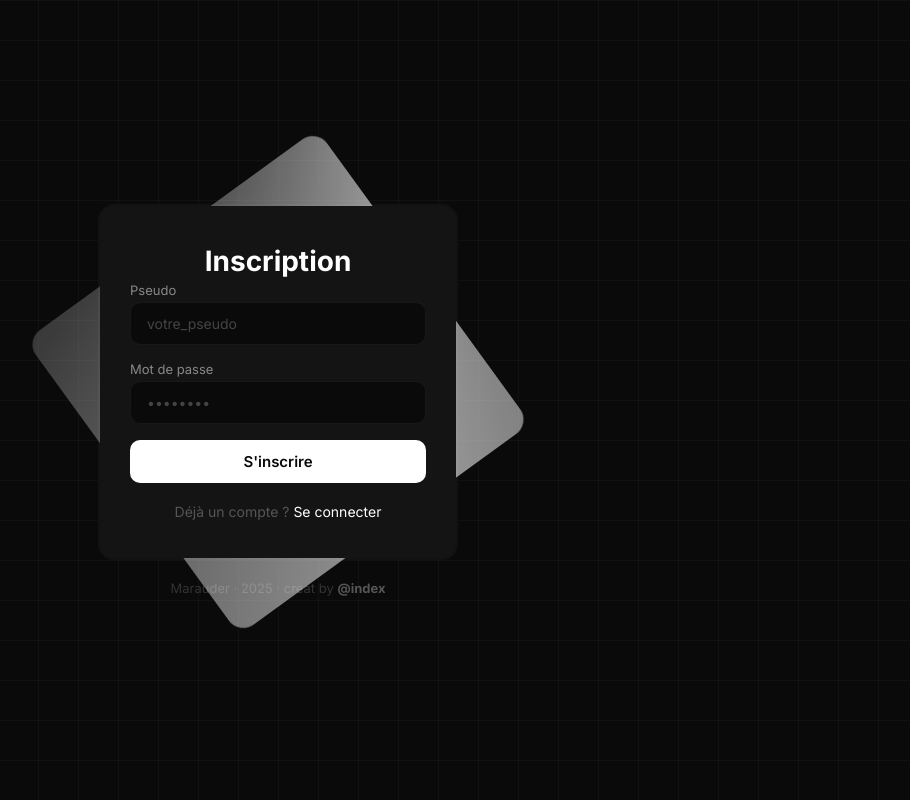
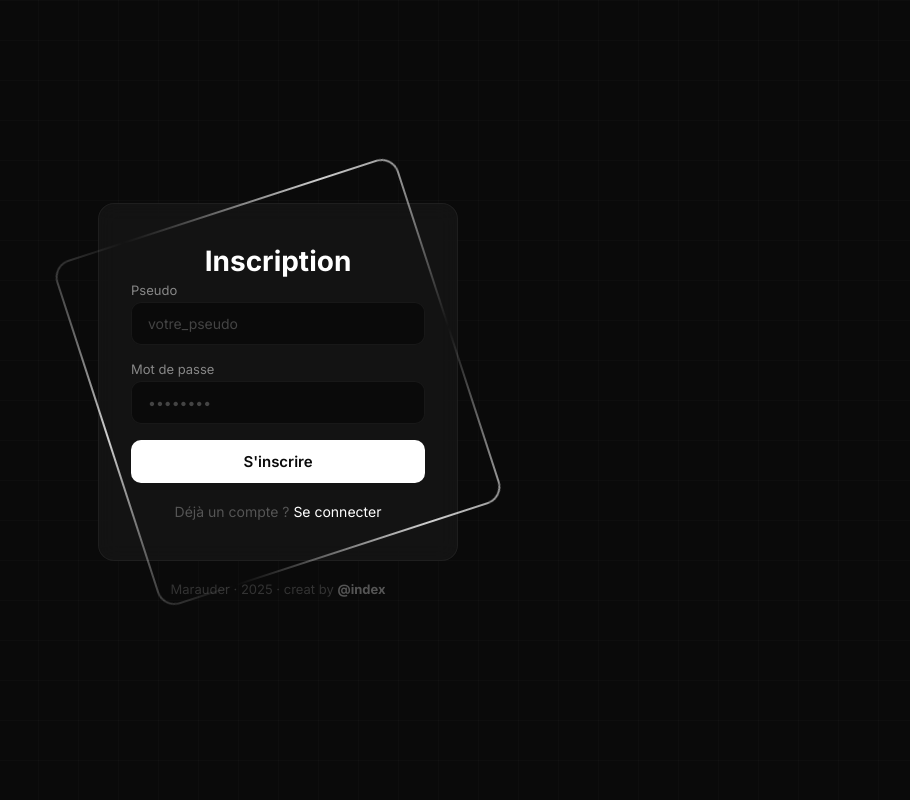
Before and after one commit to Xtracker2232/Marauder, a Flask app: page /register in a window 1280 px wide. Shown: the whole page, without its empty margins (362-1272 px from the left). Run offline with Flask 3, Linux system fonts and the light colour scheme.

Commit message:
Néon fin qui tourne autour du panel

```diff
--- a/templates/register.html
+++ b/templates/register.html
@@ -25,7 +25,7 @@
             position: relative;
         }
 
-        /* ─── QUADRILLAGE EN FOND ────────────────── */
+        /* ─── QUADRILLAGE ──────────────────────────── */
         body::before {
             content: '';
             position: fixed;
@@ -34,8 +34,8 @@
             right: 0;
             bottom: 0;
             background-image:
-                linear-gradient(rgba(255, 255, 255, 0.03) 1px, transparent 1px),
-                linear-gradient(90deg, rgba(255, 255, 255, 0.03) 1px, transparent 1px);
+                linear-gradient(rgba(255, 255, 255, 0.02) 1px, transparent 1px),
+                linear-gradient(90deg, rgba(255, 255, 255, 0.02) 1px, transparent 1px);
             background-size: 40px 40px;
             pointer-events: none;
             z-index: 0;
@@ -49,17 +49,17 @@
             z-index: 1;
         }
 
-        /* ─── CARTE AVEC NÉON ────────────────────── */
+        /* ─── CARTE ─────────────────────────────────── */
         .card {
-            background: rgba(20, 20, 20, 0.85);
+            background: rgba(20, 20, 20, 0.9);
             backdrop-filter: blur(10px);
             border-radius: 16px;
             padding: 40px 32px;
             position: relative;
-            z-index: 1;
+            border: 1px solid rgba(255, 255, 255, 0.05);
         }
 
-        /* BORDURE NÉON QUI TOURNE */
+        /* ─── NÉON QUI TOURNE ──────────────────────── */
         .card::before {
             content: '';
             position: absolute;
@@ -71,28 +71,18 @@
             background: conic-gradient(
                 from 0deg,
                 transparent,
-                rgba(255, 255, 255, 0.6),
+                rgba(255, 255, 255, 0.8),
                 transparent,
-                rgba(255, 255, 255, 0.6),
+                rgba(255, 255, 255, 0.8),
                 transparent,
-                rgba(255, 255, 255, 0.6),
+                rgba(255, 255, 255, 0.8),
                 transparent
             );
             z-index: -1;
-            animation: rotateNeon 4s linear infinite;
-            background-size: 300% 300%;
-        }
-
-        .card::after {
-            content: '';
-            position: absolute;
-            top: 2px;
-            left: 2px;
-            right: 2px;
-            bottom: 2px;
-            background: #141414;
-            border-radius: 14px;
-            z-index: -1;
+            animation: rotateNeon 3s linear infinite;
+            mask: linear-gradient(#fff 0 0) content-box, linear-gradient(#fff 0 0);
+            mask-composite: exclude;
+            padding: 2px;
         }
 
         @keyframes rotateNeon {
@@ -109,8 +99,6 @@
             font-weight: 700;
             text-align: center;
             margin-bottom: 4px;
-            position: relative;
-            z-index: 2;
         }
 
         .card h2 {
@@ -119,14 +107,10 @@
             color: #666;
             text-align: center;
             margin-bottom: 28px;
-            position: relative;
-            z-index: 2;
         }
 
         .form-group {
             margin-bottom: 16px;
-            position: relative;
-            z-index: 2;
         }
 
         .form-group label {
@@ -146,7 +130,7 @@
             font-size: 14px;
             color: #fff;
             outline: none;
-            transition: border-color 0.3s;
+            transition: all 0.3s;
         }
 
         .input:focus {
@@ -170,8 +154,6 @@
             font-weight: 600;
             cursor: pointer;
             transition: all 0.3s;
-            position: relative;
-            z-index: 2;
         }
 
         .btn:hover {
@@ -184,8 +166,6 @@
             margin-top: 20px;
             font-size: 14px;
             color: #555;
-            position: relative;
-            z-index: 2;
         }
 
         .auth-link a {
@@ -213,8 +193,6 @@
             border-radius: 10px;
             margin-bottom: 16px;
             font-size: 14px;
-            position: relative;
-            z-index: 2;
         }
 
         .alert-success {
```
Also changed, not shown: templates/login.html (+15 -38 lines).
